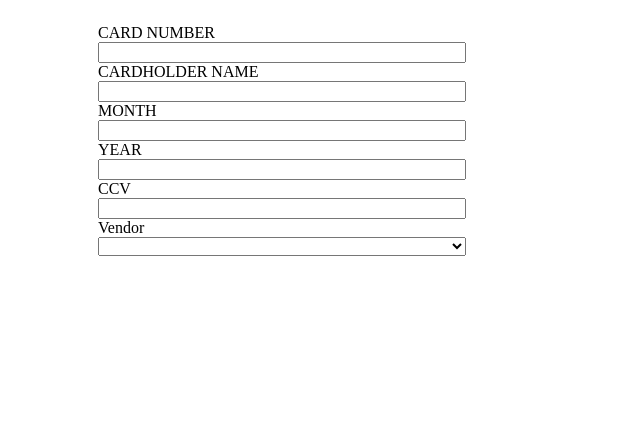
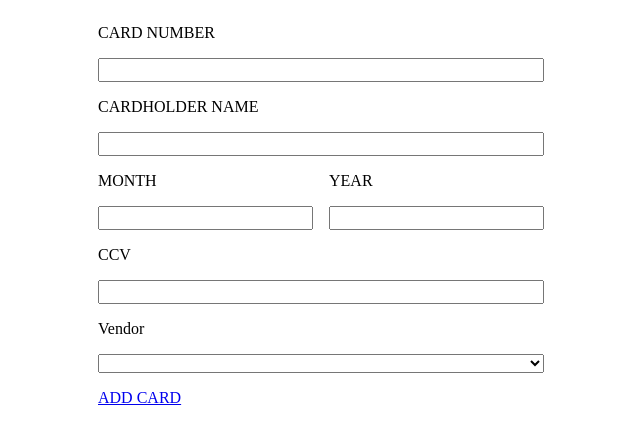
Before and after one commit to Hatzz/iths-e-wallet, a Vue app: page /new-card in a window 1280 px wide. Shown: the top 444 px of the page, without its empty margins (358-998 px from the left). Built offline with nearby package versions, Linux system fonts and the light colour scheme.

Commit message:
Add submit button for creating new card and fix styling

```diff
--- a/src/components/NewCardForm.vue
+++ b/src/components/NewCardForm.vue
@@ -1,19 +1,20 @@
 <template>
   <form>
-    <label for="number">CARD NUMBER</label>
-    <input type="text" name="number" v-model="card.number" />
-    <label for="name">CARDHOLDER NAME</label>
-    <input type="text" name="name" v-model="card.name" />
-    <label for="month">MONTH</label>
-    <input type="text" name="month" v-model="card.month">
-    <label for="year">YEAR</label>
-    <input type="text" name="year" v-model="card.year">
-    <label for="ccv">CCV</label>
-    <input type="text" name="ccv" v-model="card.ccv">
-    <label for="vendor">Vendor</label>
-    <select name="vendor" v-model="card.vendor">
+    <label class="col-2" for="number">CARD NUMBER</label>
+    <input class="col-2" type="text" name="number" v-model="card.number" />
+    <label class="col-2" for="name">CARDHOLDER NAME</label>
+    <input class="col-2" type="text" name="name" v-model="card.name" />
+    <label class="col-1" for="month">MONTH</label>
+    <label class="col-1" for="year">YEAR</label>
+    <input class="col-1" type="text" name="month" v-model="card.month">
+    <input class="col-1" type="text" name="year" v-model="card.year">
+    <label class="col-2" for="ccv">CCV</label>
+    <input class="col-2" type="text" name="ccv" v-model="card.ccv">
+    <label class="col-2" for="vendor">Vendor</label>
+    <select class="col-2" name="vendor" v-model="card.vendor">
       <option :value="vendor.name" :key="vendor.name" v-for="vendor in vendors">{{ vendor.verboseName }}</option>
     </select>
+    <router-link @click.native="addCard" :to="{name: 'Home'}">ADD CARD</router-link>
   </form>
 </template>
 
@@ -27,7 +28,7 @@ export default {
         month: '',
         year: '',
         ccv: '',
-        vendor: ''
+        vendor: 'none'
       },
       vendors: [
         {
@@ -48,14 +49,33 @@ export default {
         }
       ]
     }
+  },
+  methods: {
+    addCard () {
+      this.$root.cards.push(this.card)
+    }
   }
 }
 </script>
 
 <style lang="scss" scoped>
 form {
-  display: flex;
-  flex-direction: column;
+  display: grid;
+  grid-template-columns: 1fr 1fr;
   padding: 1rem;
+  gap: 1rem;
 }
+
+input {
+  font-size: 1rem;
+}
+
+.col-1 {
+  grid-column: auto/span 1;
+}
+
+.col-2 {
+  grid-column: auto/span 2;
+}
+
 </style>
```
